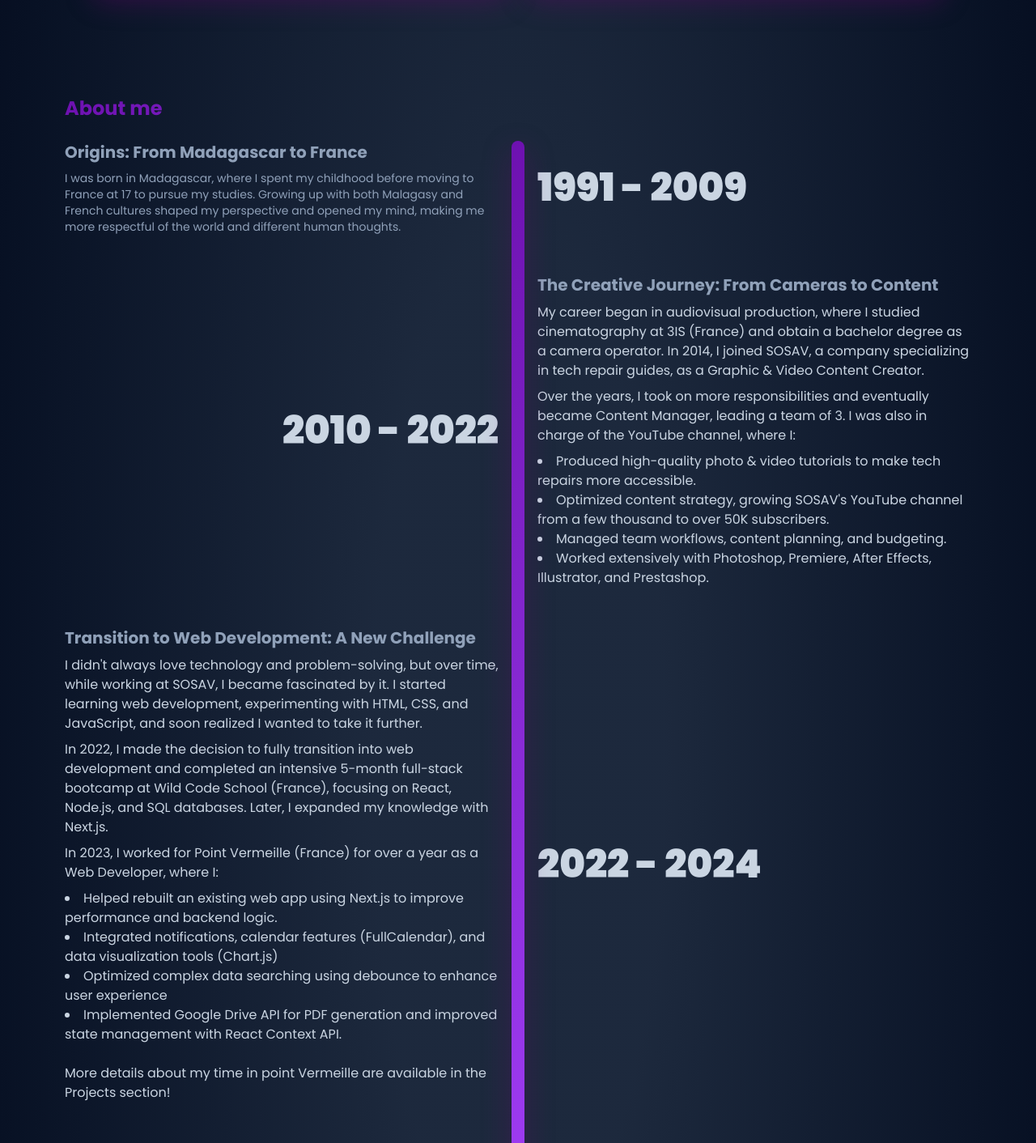
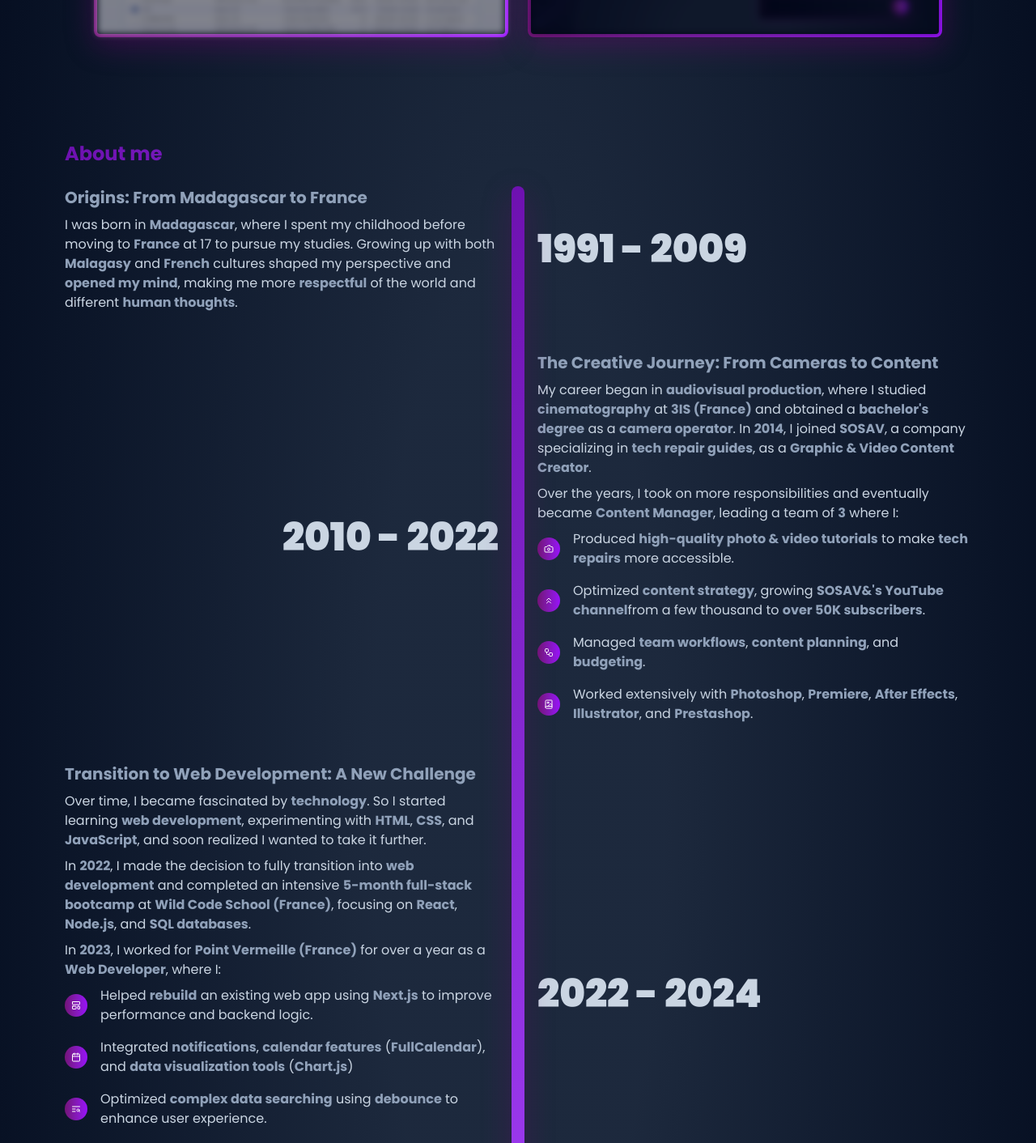
Before and after one commit to o6ris/portfolio, a Next.js app: page / in a window 1280 px wide. Shown: the part 1330-2742 px from the top of the page at 81% size. Built offline with nearby package versions, Linux system fonts and the light colour scheme; no server answers.

Commit message:
stule(about me): adapt style and emphazise list and important word

```diff
--- a/app/globals.css
+++ b/app/globals.css
@@ -10,23 +10,30 @@
 }
 
 /* CHAT STYLES */
-.bg-gradiant-primary{
+.bg-gradiant-primary {
   @apply bg-gradient-to-r from-fuchsia-900 to-purple-600;
 }
 
 h1 {
-  @apply text-3xl font-bold
+  @apply text-3xl font-bold;
 }
 
 h2 {
-  @apply text-2xl font-bold
+  @apply text-2xl font-bold;
 }
 
 h3 {
-  @apply text-xl font-bold
+  @apply text-xl font-bold;
 }
 
-p, li, span, strong, i {
+strong {
+  @apply text-slate-400;
+}
+
+p,
+li,
+span,
+i {
   @apply text-slate-300;
 }
 
--- a/components/AboutMe/AboutMe.tsx
+++ b/components/AboutMe/AboutMe.tsx
@@ -3,6 +3,7 @@
 import { useEffect, useState } from "react";
 import { motion } from "framer-motion";
 import Hobbies from "../Hobbies/Hobbies";
+import TasksList from "./TasksList";
 
 function AboutMe() {
   // TODO: Fix this one day
@@ -76,11 +77,14 @@ function AboutMe() {
               {!isDesktop && "(1991 - 2009)"}
             </span>
           </h3>
-          <p className="text-sm text-slate-400!">
-            I was born in Madagascar, where I spent my childhood before moving
-            to France at 17 to pursue my studies. Growing up with both Malagasy
-            and French cultures shaped my perspective and opened my mind, making
-            me more respectful of the world and different human thoughts.
+          <p>
+            I was born in <strong>Madagascar</strong>, where I spent my
+            childhood before moving to <strong>France</strong> at 17 to pursue
+            my studies. Growing up with both <strong>Malagasy</strong> and{" "}
+            <strong>French</strong> cultures shaped my perspective and{" "}
+            <strong>opened my mind</strong>, making me more{" "}
+            <strong>respectful</strong> of the world and different{" "}
+            <strong>human thoughts</strong>.
           </p>
         </motion.article>
         <motion.article
@@ -147,31 +151,62 @@ function AboutMe() {
             </span>
           </h3>
           <p>
-            My career began in audiovisual production, where I studied
-            cinematography at 3IS (France) and obtain a bachelor degree as a
-            camera operator. In 2014, I joined SOSAV, a company specializing in
-            tech repair guides, as a Graphic & Video Content Creator.
+            My career began in <strong>audiovisual production</strong>, where I
+            studied <strong>cinematography</strong> at{" "}
+            <strong>3IS (France)</strong> and obtained a{" "}
+            <strong>bachelor&apos;s degree</strong> as a{" "}
+            <strong>camera operator</strong>. In <strong>2014</strong>, I joined{" "}
+            <strong>SOSAV</strong>, a company specializing in{" "}
+            <strong>tech repair guides</strong>, as a{" "}
+            <strong>Graphic & Video Content Creator</strong>.
           </p>
           <p>
             Over the years, I took on more responsibilities and eventually
-            became Content Manager, leading a team of 3. I was also in charge of
-            the YouTube channel, where I:
+            became <strong>Content Manager</strong>, leading a team of{" "}
+            <strong>3</strong> where I:
           </p>
-          <ul className="list-disc list-inside">
-            <li>
-              Produced high-quality photo & video tutorials to make tech repairs
-              more accessible.
-            </li>
-            <li>
-              Optimized content strategy, growing SOSAV&apos;s YouTube channel
-              from a few thousand to over 50K subscribers.
-            </li>
-            <li>Managed team workflows, content planning, and budgeting.</li>
-            <li>
-              Worked extensively with Photoshop, Premiere, After Effects,
-              Illustrator, and Prestashop.
-            </li>
-          </ul>
+
+          <section className="flex flex-col gap-4">
+            <TasksList
+              text={
+                <>
+                  Produced <strong>high-quality photo & video tutorials</strong>{" "}
+                  to make <strong>tech repairs</strong> more accessible.
+                </>
+              }
+              iconName="Camera"
+            />
+            <TasksList
+              text={
+                <>
+                  Optimized <strong>content strategy</strong>, growing{" "}
+                  <strong>SOSAV&&apos;s YouTube channel</strong>
+                  from a few thousand to <strong>over 50K subscribers</strong>.
+                </>
+              }
+              iconName="ChevronsUp"
+            />
+            <TasksList
+              text={
+                <>
+                  Managed <strong>team workflows</strong>,{" "}
+                  <strong>content planning</strong>, and{" "}
+                  <strong>budgeting</strong>.
+                </>
+              }
+              iconName="Workflow"
+            />
+            <TasksList
+              text={
+                <>
+                  Worked extensively with <strong>Photoshop</strong>,{" "}
+                  <strong>Premiere</strong>, <strong>After Effects</strong>,{" "}
+                  <strong>Illustrator</strong>, and <strong>Prestashop</strong>.
+                </>
+              }
+              iconName="BookImage"
+            />
+          </section>
         </motion.article>
 
         {/* 2nd CARRERE */}
@@ -199,44 +234,73 @@ function AboutMe() {
             </span>
           </h3>
           <p>
-            I didn&apos;t always love technology and problem-solving, but over
-            time, while working at SOSAV, I became fascinated by it. I started
-            learning web development, experimenting with HTML, CSS, and
-            JavaScript, and soon realized I wanted to take it further.
+            Over time, I became fascinated by <strong>technology</strong>. So I
+            started learning <strong>web development</strong>, experimenting
+            with <strong>HTML</strong>, <strong>CSS</strong>, and{" "}
+            <strong>JavaScript</strong>, and soon realized I wanted to take it
+            further.
           </p>
           <p>
-            In 2022, I made the decision to fully transition into web
-            development and completed an intensive 5-month full-stack bootcamp
-            at Wild Code School (France), focusing on React, Node.js, and SQL
-            databases. Later, I expanded my knowledge with Next.js.
+            In <strong>2022</strong>, I made the decision to fully transition
+            into <strong>web development</strong> and completed an intensive{" "}
+            <strong>5-month full-stack bootcamp</strong> at{" "}
+            <strong>Wild Code School (France)</strong>, focusing on{" "}
+            <strong>React</strong>, <strong>Node.js</strong>, and{" "}
+            <strong>SQL databases</strong>.
           </p>
           <p>
-            In 2023, I worked for Point Vermeille (France) for over a year as a
-            Web Developer, where I:
+            In <strong>2023</strong>, I worked for{" "}
+            <strong>Point Vermeille (France)</strong> for over a year as a{" "}
+            <strong>Web Developer</strong>, where I:
           </p>
-          <ul className="list-disc list-inside">
-            <li>
-              Helped rebuilt an existing web app using Next.js to improve
-              performance and backend logic.
-            </li>
-            <li>
-              Integrated notifications, calendar features (FullCalendar), and
-              data visualization tools (Chart.js)
-            </li>
-            <li>
-              Optimized complex data searching using debounce to enhance user
-              experience
-            </li>
-            <li>
-              Implemented Google Drive API for PDF generation and improved state
-              management with React Context API.
-            </li>
-            <br />
-            <p>
-              More details about my time in point Vermeille are available in the
-              Projects section!
-            </p>
-          </ul>
+          <section className="flex flex-col gap-4">
+            <TasksList
+              text={
+                <>
+                  Helped <strong>rebuild</strong> an existing web app using{" "}
+                  <strong>Next.js</strong> to improve performance and backend
+                  logic.
+                </>
+              }
+              iconName="LayoutTemplate"
+            />
+            <TasksList
+              text={
+                <>
+                  Integrated <strong>notifications</strong>,{" "}
+                  <strong>calendar features</strong> (
+                  <strong>FullCalendar</strong>), and{" "}
+                  <strong>data visualization tools</strong> (
+                  <strong>Chart.js</strong>)
+                </>
+              }
+              iconName="Calendar"
+            />
+            <TasksList
+              text={
+                <>
+                  Optimized <strong>complex data searching</strong> using{" "}
+                  <strong>debounce</strong> to enhance user experience.
+                </>
+              }
+              iconName="TextSearch"
+            />
+            <TasksList
+              text={
+                <>
+                  Implemented <strong>Google Drive API</strong> for{" "}
+                  <strong>PDF generation</strong> and improved{" "}
+                  <strong>state management</strong> with{" "}
+                  <strong>React Context API</strong>.
+                </>
+              }
+              iconName="DatabaseZap"
+            />
+          </section>
+          <p>
+            More details about my time in <strong>Point Vermeille</strong> are
+            available in the <strong>Projects section</strong>!
+          </p>
         </motion.article>
         <motion.article
           initial="hidden"
@@ -299,20 +363,23 @@ function AboutMe() {
             </span>
           </h3>
           <p>
-            At the end of 2024, I started developing GrindPAL, a gym workout
-            tracking web app, to replace traditional spreadsheets with a more
-            intuitive and visual solution.
+            At the end of <strong>2024</strong>, I started developing{" "}
+            <strong>GrindPAL</strong>, a <strong>gym workout tracking</strong>{" "}
+            web app.
           </p>
           <p>
-            This project is more than just a technical challenge, it&apos;s a
-            personal goal. As someone passionate about fitness, I wanted a tool
-            that I would actually use, while also pushing my skills in
-            full-stack development, UI/UX design, and performance optimization.
+            This project is more than just a{" "}
+            <strong>technical challenge</strong>, it&apos;s a{" "}
+            <strong>personal goal</strong>. As someone passionate about{" "}
+            <strong>fitness</strong>, I wanted a tool that I would actually use,
+            while also pushing my skills in{" "}
+            <strong>full-stack development</strong>,{" "}
+            <strong>UI/UX design</strong>, and{" "}
+            <strong>performance optimization</strong>.
           </p>
           <p>
-            More details about GrindPal are available in the Projects section,
-            or feel free to book a call with me through the chat if you&apos;re
-            curious!
+            More details about <strong>GrindPal</strong> are available in the{" "}
+            <strong>Projects section</strong>!
           </p>
         </motion.article>
         {/* </section> */}
@@ -342,9 +409,10 @@ function AboutMe() {
             </span>
           </h3>
           <p>
-            Now based in Calgary, Canada for at least 2 years on a working
-            holiday program, I&apos;m excited to keep learning, building, and
-            bringing ideas to life. 🚀
+            Now based in <strong>Calgary, Canada</strong> for at least{" "}
+            <strong>2 years</strong> on a{" "}
+            <strong>working holiday program</strong>, I&apos;m excited to keep
+            learning, building, and bringing <strong>ideas to life</strong>. 🚀
           </p>
         </motion.article>
         <motion.article
@@ -363,7 +431,7 @@ function AboutMe() {
           {isDesktop && <p className="text-5xl font-black">2025 - ????</p>}
         </motion.article>
       </section>
-      <h2 className="text-3xl font-bold bg-gradient-to-r from-purple-800 to-purple-500 text-transparent bg-clip-text mt-20">
+      <h2 className="text-3xl font-bold bg-gradient-to-r from-purple-800 to-purple-500 text-transparent bg-clip-text mt-10">
         Hobbies
       </h2>
       <Hobbies />
--- /dev/null
+++ b/components/AboutMe/TasksList.tsx
@@ -0,0 +1,21 @@
+import { ReactNode } from "react";
+import { icons } from "lucide-react";
+import Icon from "@/core/ui/Icons/Icon";
+
+interface TasksListProps {
+  text: ReactNode;
+  iconName: keyof typeof icons;
+}
+
+function TasksList({ text, iconName }: TasksListProps) {
+  return (
+    <article className="flex items-center gap-4 ">
+      <div className="p-2 rounded-full bg-gradiant-primary">
+        <Icon name={iconName} strokeWidth={2} size={12} color="white" />
+      </div>
+      <p>{text}</p>
+    </article>
+  );
+}
+
+export default TasksList;
--- a/components/Hobbies/Hobbies.tsx
+++ b/components/Hobbies/Hobbies.tsx
@@ -29,10 +29,12 @@ function Hobbies() {
           Fitness & Biomechanics: Training Smarter, Not Just Harder
         </h3>
         <p>
-          I&apos;ve always been fascinated by how different movements impact the
-          body. Over the years, I&apos;ve dived deep into training
-          principles, movement efficiency, and injury prevention, always
-          striving to train smarter, not just harder.
+          I&apos;ve always been fascinated by how different{" "}
+          <strong>movements</strong> impact the <strong>body</strong>. Over the
+          years, I&apos;ve dived deep into <strong>training principles</strong>,{" "}
+          <strong>movement efficiency</strong>, and{" "}
+          <strong>injury prevention</strong>, always striving to train{" "}
+          <strong>smarter</strong>, not just harder.
         </p>
       </motion.article>
       <motion.article
@@ -58,13 +60,14 @@ function Hobbies() {
           Traveling: Seeing the Beauty of Humanity
         </h3>
         <p>
-          Exploring new cultures, trying new foods, and broadening my
-          perspective
+          Exploring new <strong>cultures</strong>, trying new{" "}
+          <strong>foods</strong>, and broadening my <strong>perspective</strong>
         </p>
         <p>
-          In 2022, my wife and I traveled to Malaysia, a modern, clean, and
-          diverse country. Seeing people from different backgrounds coexist in
-          harmony deeply moved us, revealing the beauty of humanity.
+          In 2022, my wife and I traveled to <strong>Malaysia</strong>, a
+          modern, clean, and diverse country. Seeing people from different
+          backgrounds coexist in harmony deeply moved us, revealing the beauty
+          of <strong>humanity</strong>.
         </p>
       </motion.article>
       <motion.article
@@ -90,10 +93,12 @@ function Hobbies() {
           Hiking: Reconnecting with Nature and Myself
         </h3>
         <p>
-          When I&apos;m out hiking, it&apos;s the only time I feel truly present
-          in the moment. The rhythmic movement, fresh air, and vast landscapes
-          calm my thoughts like nothing else, helping me reconnect with myself
-          and find clarity in life.
+          When I&apos;m out <strong>hiking</strong>, it&apos;s the only time I
+          feel truly <strong>present</strong> in the moment. The rhythmic{" "}
+          <strong>movement</strong>, fresh air, and vast{" "}
+          <strong>landscapes</strong> calm my thoughts like nothing else,
+          helping me reconnect with myself and find <strong>clarity</strong> in
+          life.
         </p>
       </motion.article>
       <motion.article
@@ -119,14 +124,17 @@ function Hobbies() {
           AI & Web3: Experimenting with the Future
         </h3>
         <p>
-          Curious about emerging technologies, I own an Ethereum wallet, which
-          has allowed me to explore decentralized apps (dApps), smart contracts,
-          and blockchain mechanics firsthand.
+          Curious about emerging <strong>technologies</strong>, I own an{" "}
+          <strong>Ethereum wallet</strong>, which has allowed me to explore{" "}
+          <strong>decentralized apps (dApps)</strong>,{" "}
+          <strong>smart contracts</strong>, and{" "}
+          <strong>blockchain mechanics</strong> firsthand.
         </p>
         <p>
-          More recently, I&apos;ve decided to dive into AI and learn how to
-          build AI agents. The potential of AI fascinates me, and I&apos;m
-          excited to see how it will shape our future.
+          More recently, I&apos;ve decided to dive into <strong>AI</strong> and
+          learn how to build <strong>AI agents</strong>. The potential of{" "}
+          <strong>AI</strong> fascinates me, and I&apos;m excited to see how it
+          will shape our <strong>future</strong>.
         </p>
       </motion.article>
     </section>
--- a/core/ui/Icons/Icon.tsx
+++ b/core/ui/Icons/Icon.tsx
@@ -1,7 +1,7 @@
 import { icons, LucideIcon } from "lucide-react";
 
 interface IconProps {
-  name?: keyof typeof icons; // Ensure only valid keys are used
+  name?: keyof typeof icons;
   color?: string;
   size?: number;
   strokeWidth?: number;
```
Also changed, not shown: components/Projects/Projects.tsx (+6 -1 lines).
